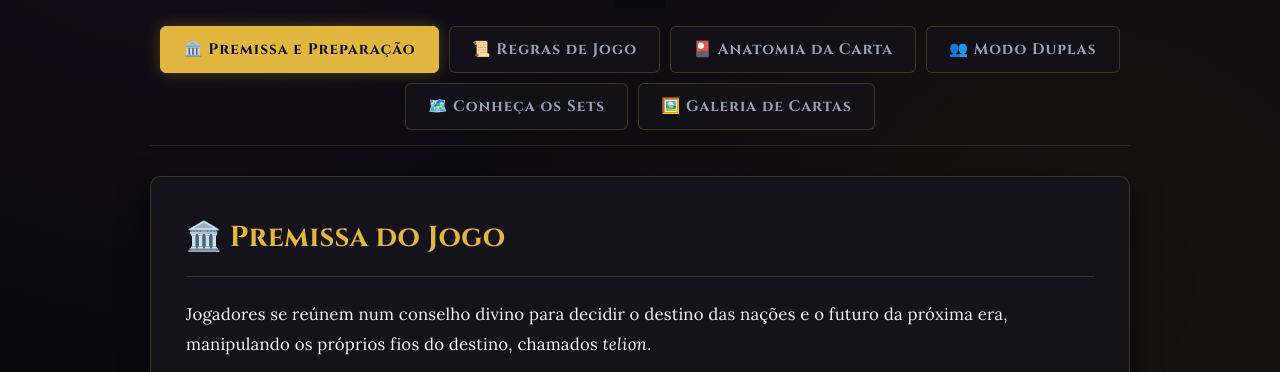
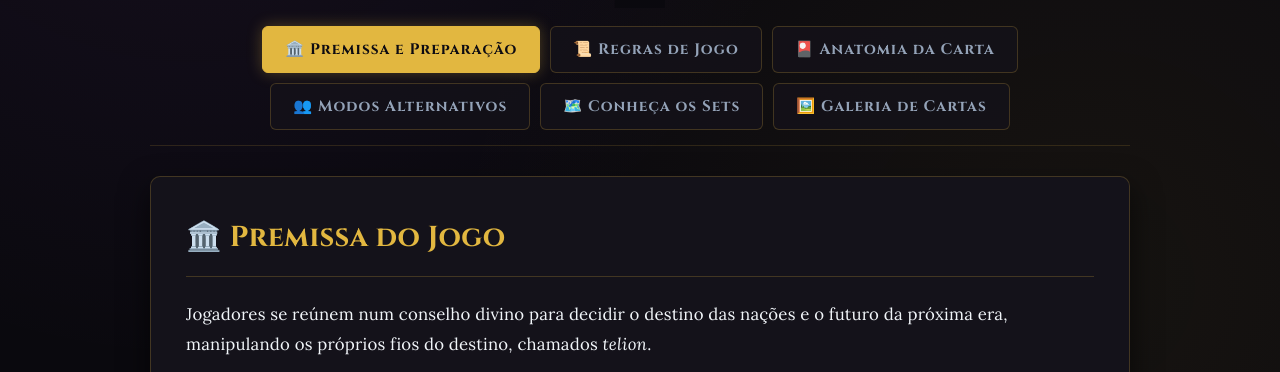
Before and after one commit to seamusgris/telion, a plain HTML site: page index.html in a window 1280 px wide. Shown: the part 395-767 px from the top of the page. Drawn offline with Linux system fonts and the light colour scheme.

Commit message:
Progresso nos modos alternativos

```diff
--- a/index.html
+++ b/index.html
@@ -22,7 +22,7 @@
             <button class="tab-button active" onclick="switchTab('premissa')">🏛️ Premissa e Preparação</button>
             <button class="tab-button" onclick="switchTab('regras')">📜 Regras de Jogo</button>
             <button class="tab-button" onclick="switchTab('anatomia')">🎴 Anatomia da Carta</button>
-            <button class="tab-button" onclick="switchTab('duplas')">👥 Modo Duplas</button>
+            <button class="tab-button" onclick="switchTab('alternativos')">👥 Modos Alternativos</button>
             <button class="tab-button" onclick="switchTab('sets')">🗺️ Conheça os Sets</button>
             <button class="tab-button" onclick="switchTab('galeria')">🖼️ Galeria de Cartas</button>
         </nav>
@@ -343,10 +343,10 @@
             </div>
         </div>
 
-        <!-- TAB 5: MODO DUPLAS -->
-        <div id="duplas" class="tab-content">
+        <!-- TAB 5: MODOS ALTERNATIVOS -->
+        <div id="alternativos" class="tab-content">
             <div class="panel">
-                <h2 class="section-title">👥 Modo Alternativo: Duplas</h2>
+                <h2 class="section-title">👥 Modo de Duplas</h2>
                 <p>
                     Recomenda-se o formato de duplas para jogos com <strong>seis jogadores ou mais</strong>.
                 </p>
@@ -357,6 +357,23 @@
                     <li><strong>Vitória por Dupla:</strong> A dupla com mais pontos ao final da fase recebe uma carta de destino, e a dupla que acumular três cartas de destino vence o jogo.</li>
                     <li><strong>O restante das regras de Telion permanece inalterado.</strong></li>
                 </ul>
+
+                <!--
+                <h2 class="section-title">Modo Oráculo/Mythos/Sagas</h2>
+
+                <p>
+                    Neste modo, cada jogador possui seu próprio baralho, montado previamente pelo próprio jogador.
+                </p>
+
+                <ul>
+
+                    <li><strong>Construção do baralho:</strong> Cada jogador pode escolher como montar o seu baralho, respeitando as seguintes regras: cada baralho deve ter exatamente <strong>20 cartas</strong>, sendo que há <strong>duas cartas de cada valor</strong>.</li>
+                    <li> </li>
+
+                </ul>
+
+                <h2 class="section-title">Modo Conquista</h2>
+                -->
             </div>
         </div>
 
```
